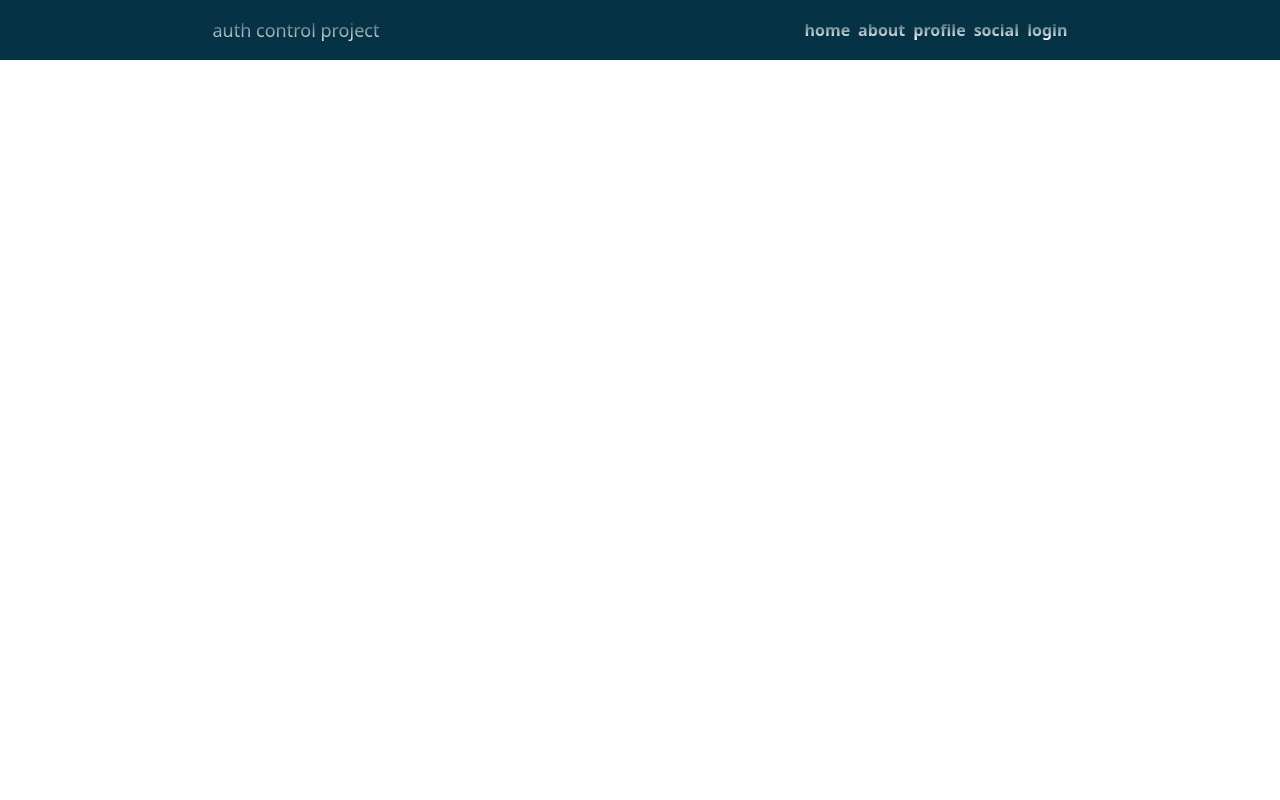
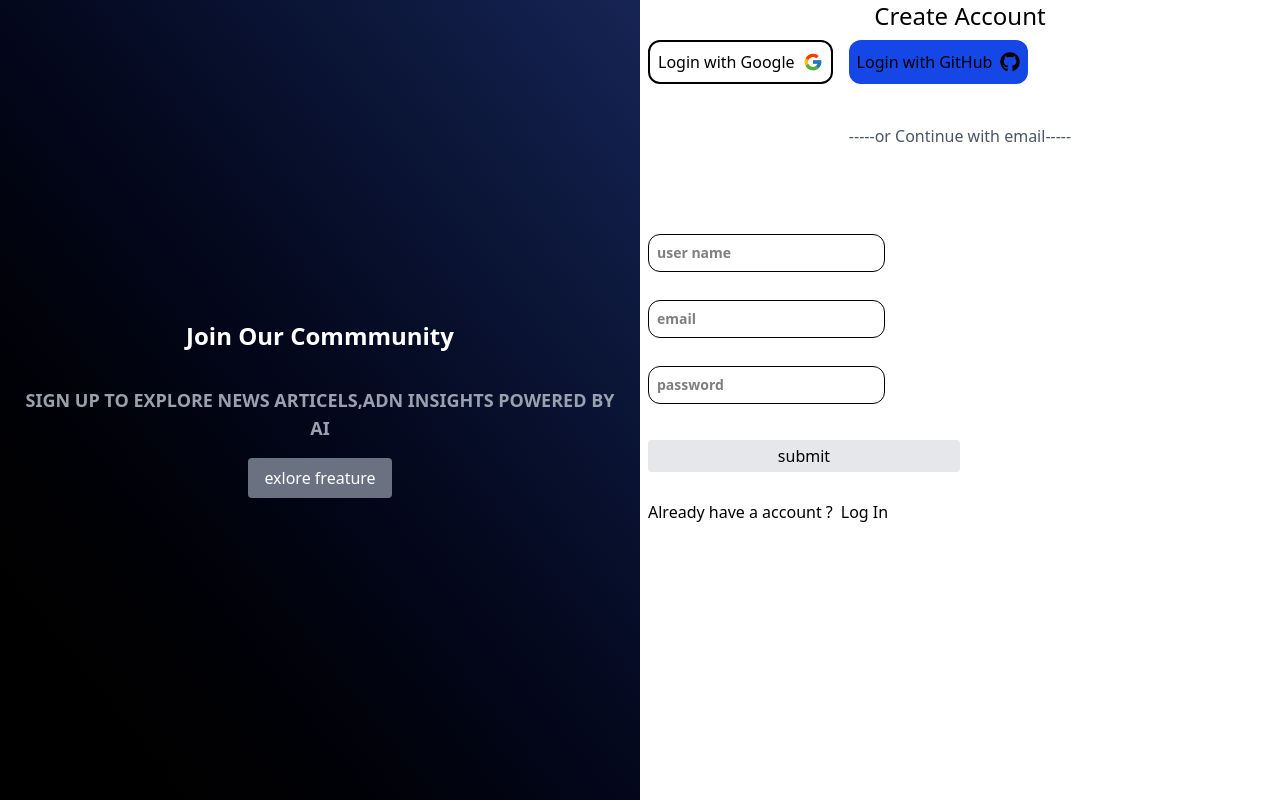
Before and after one commit to MuthuPandi-1963/Auth-System-Frontend, a React (Vite) app: page /home in a window 1280 px wide. Built offline with nearby package versions, Linux system fonts and the light colour scheme; no server answers.

Commit message:
utilitiese setup

```diff
--- /dev/null
+++ b/src/Auth/Signin/Page.jsx
@@ -0,0 +1,10 @@
+import Utilities from "./Utilities"
+import Ul from './UI'
+export default function Page(){
+    return(
+        <div className="">
+            <Ul/>
+
+        </div>
+    )
+}
--- a/src/Auth/Signin/SignIn.jsx
+++ b/src/Auth/Signin/SignIn.jsx
@@ -6,6 +6,7 @@ import { useNavigate } from "react-router-dom";
 import Inputs from "../Inputs/Inputs";
 import { loginUser } from "../../website/slice/userSlice";
 import {useDispatch,useSelector} from 'react-redux'
+
 export default function Authform(){
     const [isLogin,setIsLogin] =useState(false)
     const [errors,setErrors]=useState({})
@@ -69,11 +70,11 @@ export default function Authform(){
 
 
     return(
-          <div className="background">
-        <div className="relative z-10 max-w-md mx-auto  p-8  bg-gray-300  rounded-2xl shadow-lg" id="auth">
+          <div className=''>
+        <div className="relative   w-1/2  p-8  bg-gray-300  rounded-2xl shadow-lg" id="auth">
 
       <form className=" flex flex-col gap-3 " onSubmit={OnsubmitHandle} >
-        <h2 className="headers py-2 font-bold uppercase  text-3xl">Login</h2>
+        <h2 className="headers py-2 font-bold uppercase  text-3xl">sign in</h2>
           <Inputs
             type="text"
             name="username"
--- a/src/Auth/Signin/SignUp.jsx
+++ b/src/Auth/Signin/SignUp.jsx
@@ -62,8 +62,9 @@ export default function SignUp(){
 
 
     return(
-        <div className="background ">
-            <div className="blurbg">
+        <div className="place-content-center m-2">
+
+            <div className="justify-center items-center ">
         <h1 className="font-semibold text-[20px] my-2 uppercase text-white">SignUp page</h1>
 
             <form className="flex flex-col gap-3 " onSubmit={OnsubmitHandle}>
@@ -100,7 +101,7 @@ export default function SignUp(){
                   error={error?.password}
                   className="inputs  border-black w-fit"
                   />
-                 <button type="submit" className="bg-gray-200 rounded py-1 my-4  hover:bg-gray-400">submit</button>
+                 <button type="submit" className="bg-gray-200 rounded py-1 my-4 w-1/2 hover:bg-gray-400">submit</button>
                  <p className="items-center" onClick={()=>{navigate('/auth/login')}}>Already have a account ?<span className="hover:underline pl-2 text-shadow-blue-950">Log In</span></p>
                   <p className="error">
 
--- /dev/null
+++ b/src/Auth/Signin/UI.jsx
@@ -0,0 +1,21 @@
+import {Link} from 'react-router-dom'
+import SignIn from './SignIn'
+import SignUp from './SignUp'
+import Googlelogin from '../Sociallog/Googlelogin'
+export default function UI(){
+    return(
+        <div className="bg-white h-fit items-center w-1/2">
+            <h1 className='text-center  text-2xl'>Create Account</h1>
+            <div className="">
+                <Googlelogin/>
+            </div>
+            <div className="">
+                <p className='px-2 text-center text-gray-600 py-4 m-4'>
+                    <span>-----</span>
+                    or Continue with email
+                    <span>-----</span></p>
+                <SignUp/>
+            </div>
+        </div>
+    )
+}
--- /dev/null
+++ b/src/Auth/Signin/Utilities.jsx
@@ -0,0 +1,17 @@
+import Page from './Page'
+import UI from './UI'
+export default function Utilities(){
+    return (
+        <div className="flex h-screen ">
+            <div className="bg-linear-to-bl from-blue-950 to-black backdrop-blur-3xl h-screen w-1/2 items-center grid">
+            <div className="itexs-center text-center">
+
+            <h1 className="header text-white">Join Our Commmunity</h1>
+            <p className="para text-white">Sign Up to explore news articels,adn insights powered by ai</p>
+            <button className="graybtn px-4 py-2 lowercase">exlore freature</button>
+            </div>
+            </div>
+            <UI/>
+        </div>
+    )
+}
--- a/src/Routers/BaseRoutes.jsx
+++ b/src/Routers/BaseRoutes.jsx
@@ -2,8 +2,8 @@ import { Outlet,Route,Routes } from "react-router-dom";
 import Hero from "../website/component/Templates/Hero";
 import Home from "../website/component/Templates/Home";
 import About from '../website/component/Templates/About'
+import Utilities from "../Auth/Signin/Utilities";
 export default function baseRoutes() {
-      const home=false
 
     return(
             <Routes>
@@ -12,7 +12,7 @@ export default function baseRoutes() {
         <Route path="about" element={<About />} />
         <Route path="hero" element={<Hero />} />
       </Route>
-        <Route path="home" element={<Home home={home}/>}/>
+        <Route path="home" element={<Utilities/>}/>
 
     </Routes>
   );
```
